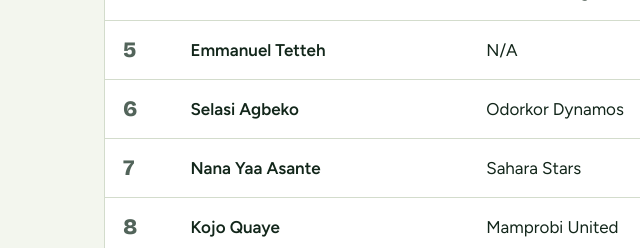
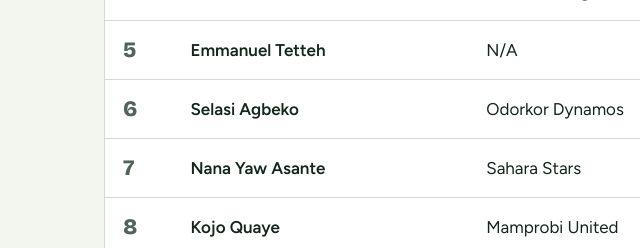
Before and after one commit to zikbly/ctc-maintenance-page, a plain HTML site: page zulka.html in a window 1280 px wide. Shown: the part 1140-1388 px from the top of the page, 38-678 px from the left. Drawn offline with nearby package versions, Linux system fonts and the light colour scheme.

Commit message:
Update zulka.html

```diff
--- a/zulka.html
+++ b/zulka.html
@@ -153,7 +153,7 @@ var players=[
   ["Kofi Mensah","Chorkor Rangers",43],
   ["Emmanuel Tetteh","N/A",26],
   ["Selasi Agbeko","Odorkor Dynamos",18],
-  ["Nana Yaa Asante","Sahara Stars",15],
+  ["Nana Yaw Asante","Sahara Stars",15],
   ["Kojo Quaye","Mamprobi United",14],
   ["Julian Osei","Chorkor Rangers",8],
   ["Faruk Issah","N/A",7]
```
